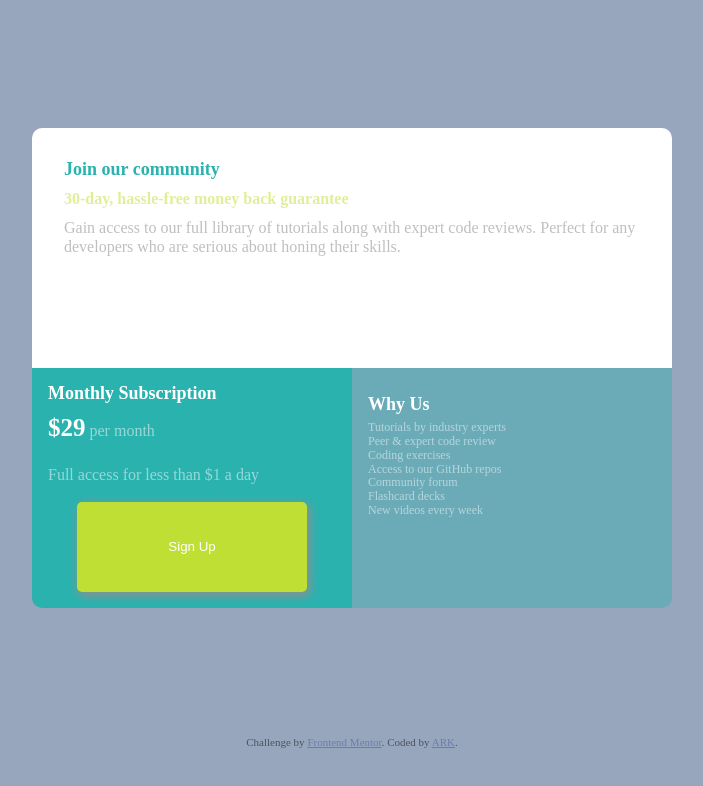
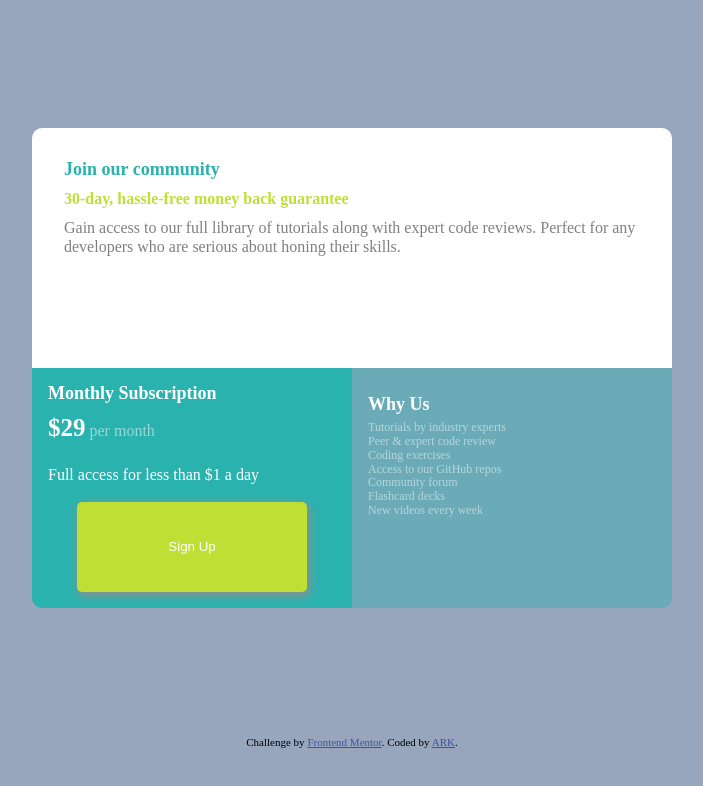
Before and after one commit to AndersRKvamme/Single-Price-Grid, a plain HTML site: page index.html in a window 1280 px wide. Shown: the whole page, without its empty margins (288-991 px from the left). Drawn offline with Linux system fonts and the light colour scheme.

Commit message:
Opacity fix

```diff
--- a/css/style.css
+++ b/css/style.css
@@ -50,7 +50,6 @@ p {
     font-size: 16px;
     width: 100%;
     text-align: start;
-    opacity: 0.5;
 }
 
 #pDivOne {
@@ -104,6 +103,7 @@ span {
 
 #pDivTwo {
     padding: 0.6em 0;
+    opacity: ;
 }
 
 
@@ -129,6 +129,7 @@ button {
     font-size: 12px;
     padding:0.6em 0;
     line-height: 115%;
+    opacity: 0.5;
 }
 
 button:hover {
```
